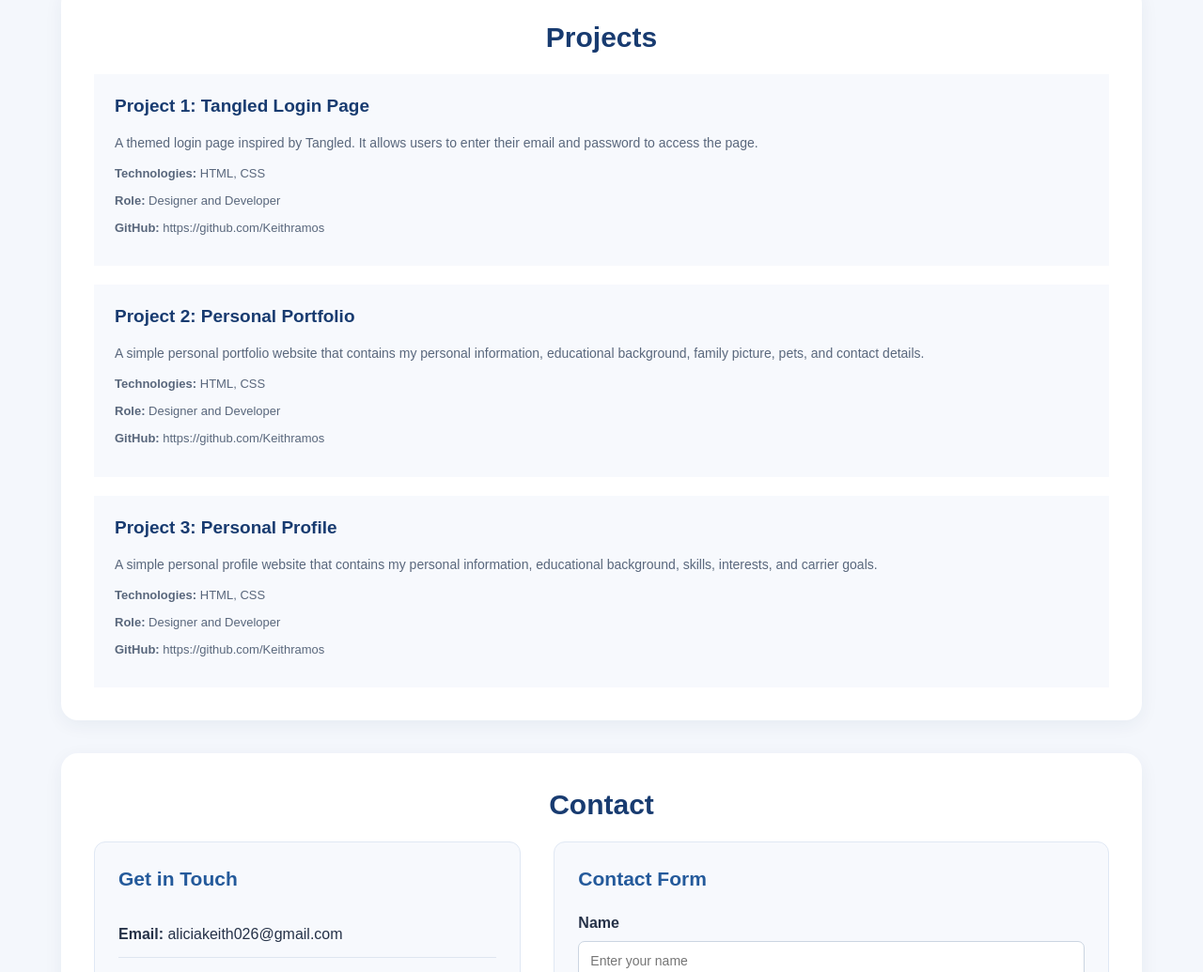
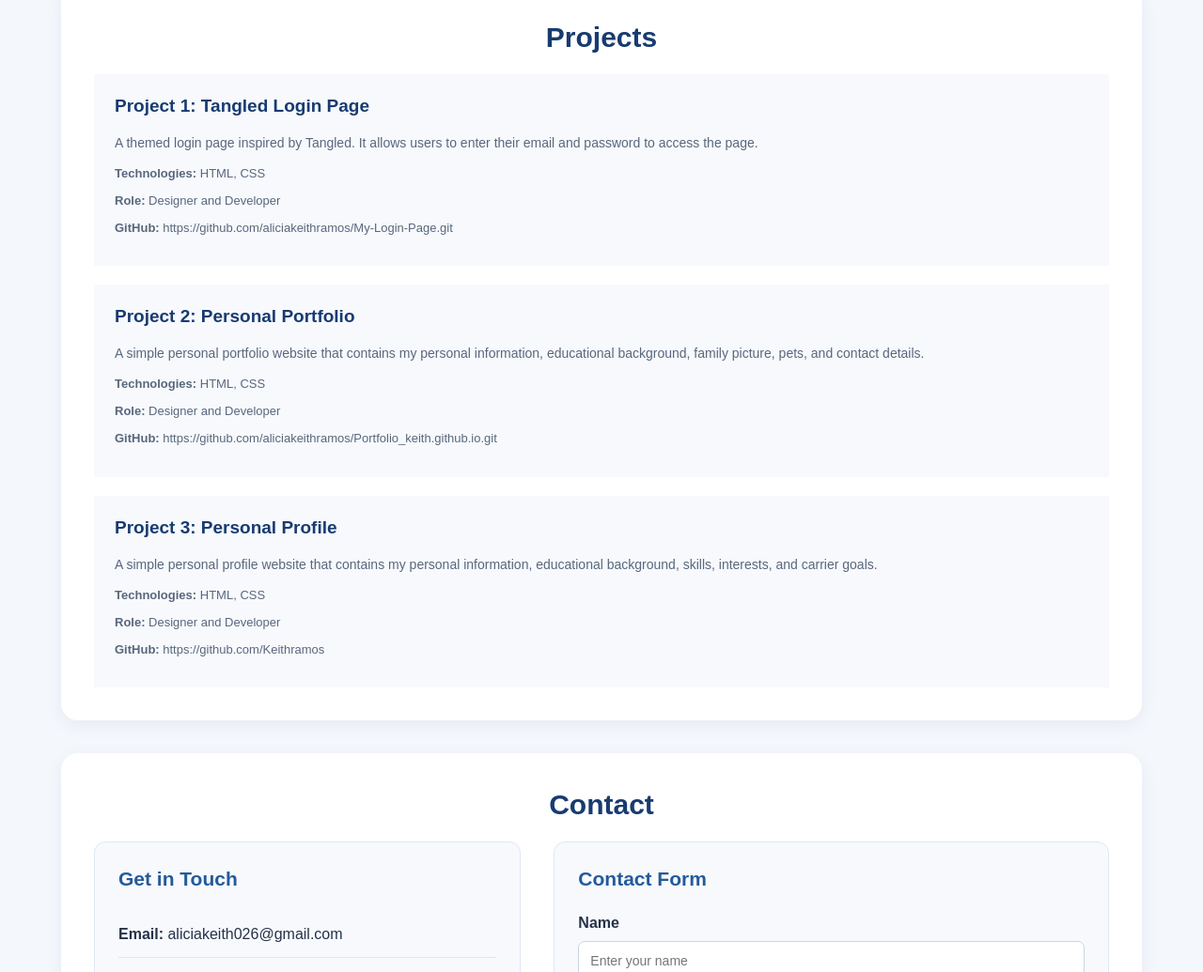
Before and after one commit to aliciakeithramos/aliciakeithramos.github.io, a plain HTML site: page index.html in a window 1280 px wide. Shown: the part 1573-2608 px from the top of the page at 94% size. Drawn offline with Linux system fonts and the light colour scheme.

Commit message:
Update index.html

```diff
--- a/index.html
+++ b/index.html
@@ -128,7 +128,7 @@
                     <p class="project-eme"><b>Technologies:</b> HTML, CSS</p>
                     <p class="project-eme"><b>Role:</b> Designer and Developer</p>
                     <p class="project-eme"><b>GitHub:</b>
-                        <a href="https://hithub.com/Keith Ramos" target="_blank"> https://github.com/Keithramos</a>
+                        <a href="https://hithub.com/Keith Ramos" target="_blank"> https://github.com/aliciakeithramos/My-Login-Page.git</a>
                     </p>
                 </div>
 
@@ -138,7 +138,7 @@
                     <p class="project-eme"><b>Technologies:</b> HTML, CSS</p>
                     <p class="project-eme"><b>Role:</b> Designer and Developer</p>
                     <p class="project-eme"><b>GitHub:</b>
-                         <a href="https://hithub.com/Keith Ramos" target="_blank"> https://github.com/Keithramos</a>
+                         <a href="https://hithub.com/Keith Ramos" target="_blank"> https://github.com/aliciakeithramos/Portfolio_keith.github.io.git</a>
                     </p>
                 </div>
 
```
